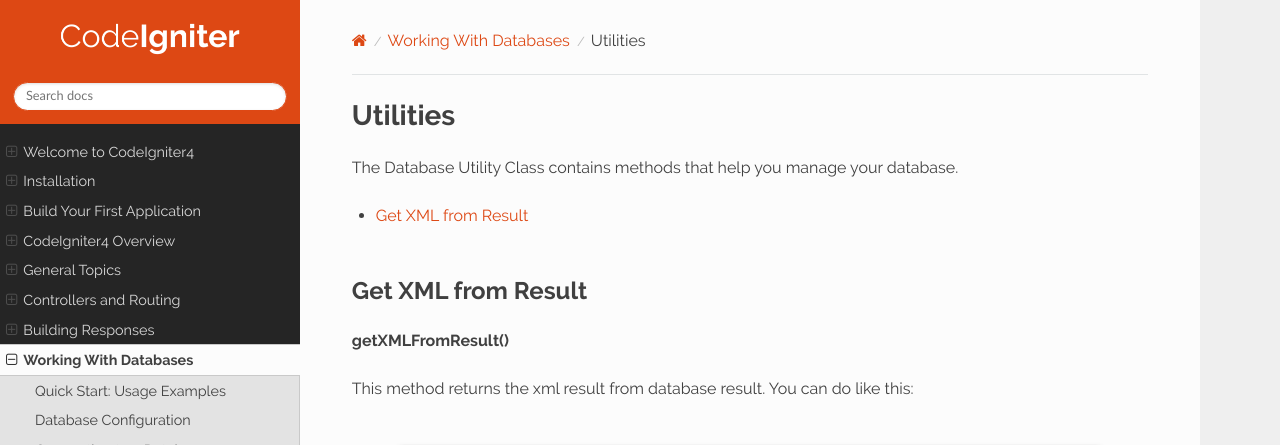
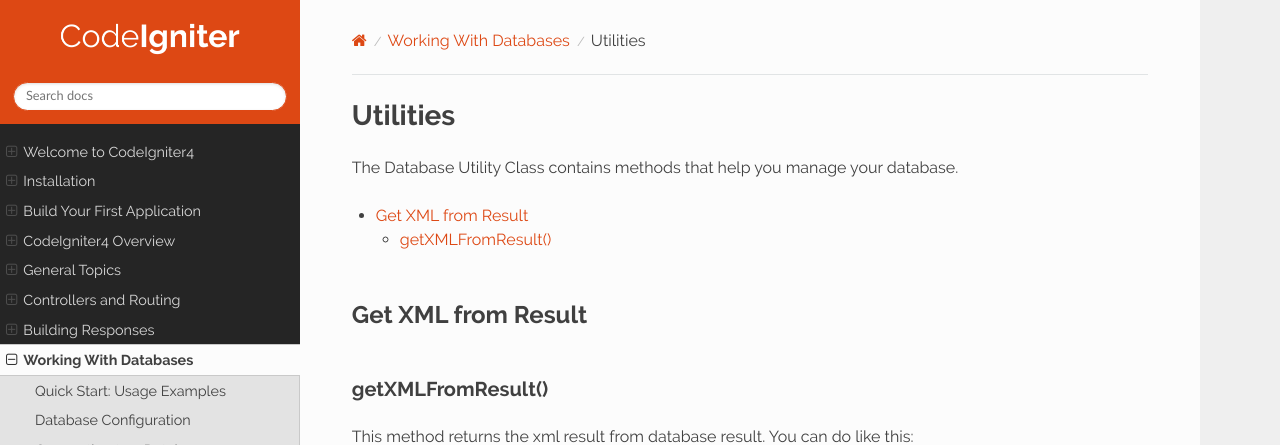
Before and after one commit to NEKOGET/ci4_user_guide_src, a Sphinx documentation site: the page built from source/database/utilities.rst, in a window 1280 px wide and 1046 px high, cut to the strip 0-445 px from the top of the window. Built offline with Sphinx 7.4.7 and the Read the Docs theme 2.0.0, drawn with Linux system fonts in a browser that asks for light colours.

Commit message:
docs: make method name linkable

```diff
--- a/source/database/utilities.rst
+++ b/source/database/utilities.rst
@@ -12,7 +12,8 @@ The Database Utility Class contains methods that help you manage your database.
 Get XML from Result
 *******************
 
-**getXMLFromResult()**
+getXMLFromResult()
+==================
 
 This method returns the xml result from database result. You can do like this:
 
```
